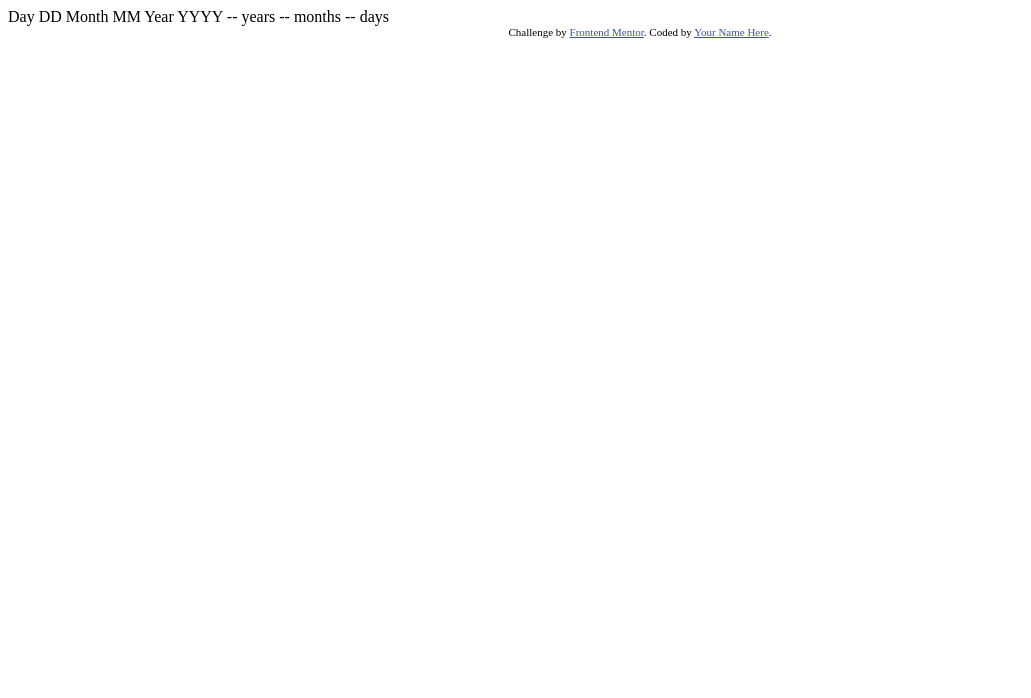
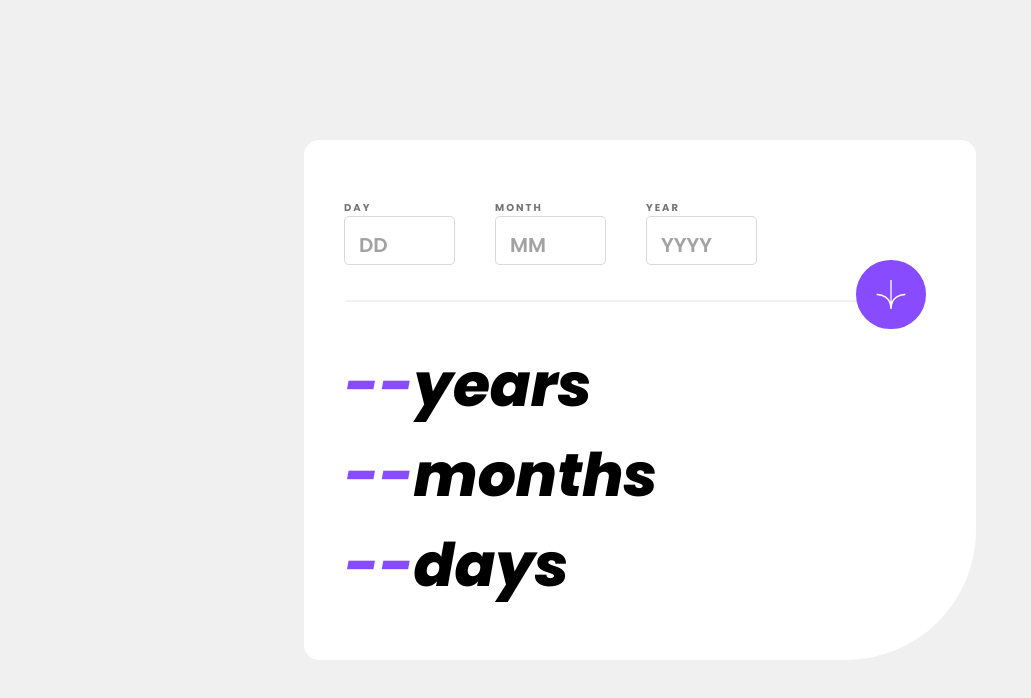
Before and after one commit to ebagabe/Age-calculator-app, a plain HTML site: page index.html in a window 1280 px wide. Shown: the whole page, without its empty margins (0-1031 px from the left). Drawn offline with Linux system fonts and the light colour scheme.

Commit message:
Projeto Finalizando

```diff
--- a/index.html
+++ b/index.html
@@ -3,35 +3,49 @@
 <head>
   <meta charset="UTF-8">
   <meta name="viewport" content="width=device-width, initial-scale=1.0"> <!-- displays site properly based on user's device -->
-
   <link rel="icon" type="image/png" sizes="32x32" href="./assets/images/favicon-32x32.png">
-
+  <link rel="stylesheet" href="style.css">
   <title>Frontend Mentor | Age calculator app</title>
-
-  <!-- Feel free to remove these styles or customise in your own stylesheet 👍 -->
-  <style>
-    .attribution { font-size: 11px; text-align: center; }
-    .attribution a { color: hsl(228, 45%, 44%); }
-  </style>
+  <script src="./script.js" defer></script>
 </head>
 <body>
-
-  Day
-  DD
-
-  Month
-  MM
-
-  Year
-  YYYY
-
-  -- years
-  -- months
-  -- days
-
-  <div class="attribution">
-    Challenge by <a href="https://www.frontendmentor.io?ref=challenge" target="_blank">Frontend Mentor</a>.
+  <div class="container">
+    <div class="inputUser">
+      <div class="inputBox">
+        <span>DAY</span>
+        <input type="text" name="day" id="day" placeholder="DD">
+      </div>
+      <div class="inputBox">
+        <span>MONTH</span>
+        <input type="text" name="month" id="month" placeholder="MM">
+      </div>
+      <div class="inputBox">
+        <span>YEAR</span>
+        <input type="text" name="year" id="year" placeholder="YYYY">
+      </div>
+    </div>
+    <div class="error" id="errorContainer"></div>
+    <div class="line"></div>
+    <button id="button">
+      <img src="assets/images/icon-arrow.svg" alt="icon" class="icon">
+    </button>
+    <div class="results">
+      <div class="result">
+        <span id="yearResult" class="resultNumber">--</span>
+        <h1 class="resultText">years</h1>
+      </div>
+      <div class="result">
+        <span id="monthResult" class="resultNumber">--</span>
+        <h1 class="resultText">months</h1>
+      </div>
+      <div class="result">
+        <span id="dayResult" class="resultNumber">--</span>
+        <h1 class="resultText">days</h1>
+      </div>
+    </div>
+<!-- <div class="attribution">
+  Challenge by <a href="https://www.frontendmentor.io?ref=challenge" target="_blank">Frontend Mentor</a>.
     Coded by <a href="#">Your Name Here</a>.
-  </div>
+</div> -->
 </body>
 </html>
--- a/script.js
+++ b/script.js
@@ -39,6 +39,10 @@ const handlePressButton = () => {
     const month = Number(document.querySelector('#month').value);
     const year = Number(document.querySelector('#year').value);
 
+    const dayInput = document.querySelector('#day');
+    const monthInput = document.querySelector('#month');
+    const yearInput = document.querySelector('#year');
+
     const errorContainer = document.querySelector('#errorContainer');
     errorContainer.innerHTML = '';
 
@@ -51,8 +55,17 @@ const handlePressButton = () => {
         monthResult.textContent = "--";
         yearResult.textContent = "--";
 
+        dayInput.style.border = "1px solid red";
+        monthInput.style.border = "1px solid red";
+        yearInput.style.border = "1px solid red";
+
         return;
     }
+
+    dayInput.style.border = "1px solid rgba(128, 128, 128, 0.301)"
+    monthInput.style.border = "1px solid rgba(128, 128, 128, 0.301)"
+    yearInput.style.border = "1px solid rgba(128, 128, 128, 0.301)"
+
 
     if (day < 1 || day > maxDaysInMonth) {
         displayError(`O dia deve ser entre 1 e ${maxDaysInMonth}`);
@@ -61,8 +74,14 @@ const handlePressButton = () => {
         monthResult.textContent = "--";
         yearResult.textContent = "--";
 
+        dayInput.style.border = "1px solid red";
+
         return;
     }
+
+    dayInput.style.border = "1px solid rgba(128, 128, 128, 0.301)"
+    monthInput.style.border = "1px solid rgba(128, 128, 128, 0.301)"
+    yearInput.style.border = "1px solid rgba(128, 128, 128, 0.301)"
 
     if (month < 1 || month > 12) {
         displayError("O mês deve ser maior que 1 e menor que 12")
@@ -71,20 +90,32 @@ const handlePressButton = () => {
         monthResult.textContent = "--";
         yearResult.textContent = "--";
 
+        monthInput.style.border = "1px solid red";
+
         return;
     }
+
+    dayInput.style.border = "1px solid rgba(128, 128, 128, 0.301)"
+    monthInput.style.border = "1px solid rgba(128, 128, 128, 0.301)"
+    yearInput.style.border = "1px solid rgba(128, 128, 128, 0.301)"
 
     const birthday = new Date(year, month - 1, day);
     const currentDate = new Date();
 
-    if(birthday > currentDate) {
+    if (birthday > currentDate) {
         displayError("Não é permitido utilizar datas futuras");
 
         dayResult.textContent = "--";
         monthResult.textContent = "--";
         yearResult.textContent = "--";
+
+        yearInput.style.border = "1px solid red";
         return;
     }
+
+    dayInput.style.border = "1px solid rgba(128, 128, 128, 0.301)"
+    monthInput.style.border = "1px solid rgba(128, 128, 128, 0.301)"
+    yearInput.style.border = "1px solid rgba(128, 128, 128, 0.301)"
 
     const age = calculateAge(birthday);
 
--- /dev/null
+++ b/style.css
@@ -0,0 +1,156 @@
+@import url('https://fonts.googleapis.com/css2?family=Poppins:ital,wght@0,100;0,200;0,300;0,400;0,500;0,600;0,700;0,800;0,900;1,100;1,200;1,300;1,400;1,500;1,600;1,700;1,800;1,900&display=swap');
+
+* {
+    margin: 0;
+    padding: 0;
+}
+
+body {
+    background-color: #f0f0f0;
+    font-family: "Poppins", sans-serif;
+}
+
+.container {
+    background-color: #ffffff;
+    transform: translate(-50%, -50%);
+    left: 50%;
+    top: 50%;
+    position: absolute;
+    padding: 60px 40px;
+    border-radius: 15px 15px 130px 15px;
+    width: 37rem;
+    height: 25rem;
+    display: flex;
+    flex-direction: column;
+    text-align: left;
+}
+
+.inputUser {
+    display: flex;
+    gap: 40px;
+}
+
+.inputBox {
+    display: flex;
+    flex-direction: column;
+    font-size: 10px;
+    font-weight: 700;
+    letter-spacing: 2px;
+    color: rgb(117, 117, 117);
+}
+
+input {
+    width: 95px;
+    height: 40px;
+    border: 1px solid rgba(128, 128, 128, 0.301);
+    padding-left: 14px;
+    padding-top: 7px;
+    border-radius: 5px;
+    font-weight: bold;
+    font-size: 22px;
+    font-family: 'Poppins';
+}
+
+input::placeholder {
+    color: #a2a2a2;
+    font-weight: 600;
+    font-size: 20px;
+}
+
+.line {
+    width: 86.5%;
+    height: 2px;
+    background-color: grey;
+    margin-top: 40px;
+    opacity: .1;
+    position: absolute;
+    top: 120px;
+    right: 50px;
+}
+
+button {
+    position: absolute;
+    right: 50px;
+    top: 120px;
+    background-color: transparent;
+    border: none;
+    cursor: pointer;
+}
+
+.icon {
+    background-color: #884cfe;
+    border-radius: 250px;
+    border: 20px solid #884cfe;
+    width: 30px;
+}
+
+.results {
+    margin-top: 75px;
+}
+
+.result {
+    display: flex;
+    align-items: center;
+    font-style: italic;
+}
+
+.resultNumber {
+    color: #884cfe;
+    font-size: 60px;
+    font-weight: 700;
+}
+
+.resultText {
+    font-size: 60px;
+    font-weight: 800;
+}
+
+.error {
+    color: red;
+    margin-top: 10px;
+    position: absolute;
+    top: 120px;
+}
+
+@media (max-width: 650px) {
+    .container {
+        width: 270px;
+        height: 400px;
+        padding: 70px 25px;
+    }
+
+    .inputUser {
+       gap: 15px;
+       justify-content: center;
+    }
+
+    input {
+        width: 60px;
+        padding-left: 5px;
+    }
+
+    .results {
+        margin-top: 110px;
+    }
+
+    .resultNumber,
+    .resultText {
+        font-size: 50px;
+    }
+
+    .line {
+        top: 140px;
+        left: 25px;
+    }
+
+    #button {
+        top: 150px;
+        left: 50px;
+    }
+
+    .error {
+        top: 10px;
+        left: 0;
+        text-align: center;
+    }
+}
```
